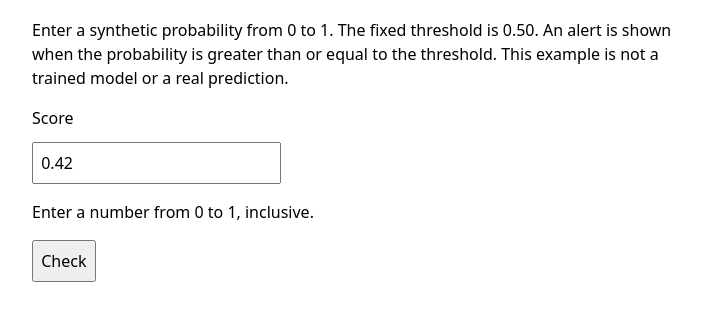
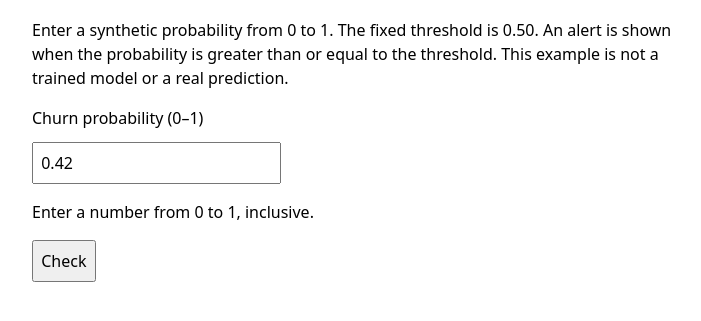
Before and after one commit to sevda92/prediction_mini, a plain HTML site: page threshold-demo.html in a window 1280 px wide. Shown: the part 83-404 px from the top of the page, without its empty margins (272-973 px from the left). Drawn offline with Linux system fonts and the light colour scheme.

Commit message:
Clarify churn probability label

```diff
--- a/threshold-demo.html
+++ b/threshold-demo.html
@@ -11,7 +11,7 @@
     <h1>Threshold demo</h1>
     <p>Enter a synthetic probability from 0 to 1. The fixed threshold is 0.50. An alert is shown when the probability is greater than or equal to the threshold. This example is not a trained model or a real prediction.</p>
     <form id="threshold-form" novalidate>
-      <label for="probability">Score</label>
+      <label for="probability">Churn probability (0–1)</label>
       <input id="probability" type="number" min="0" max="1" step="any" value="0.42" required aria-describedby="help">
       <p id="help">Enter a number from 0 to 1, inclusive.</p>
       <button type="submit">Check</button>
```
